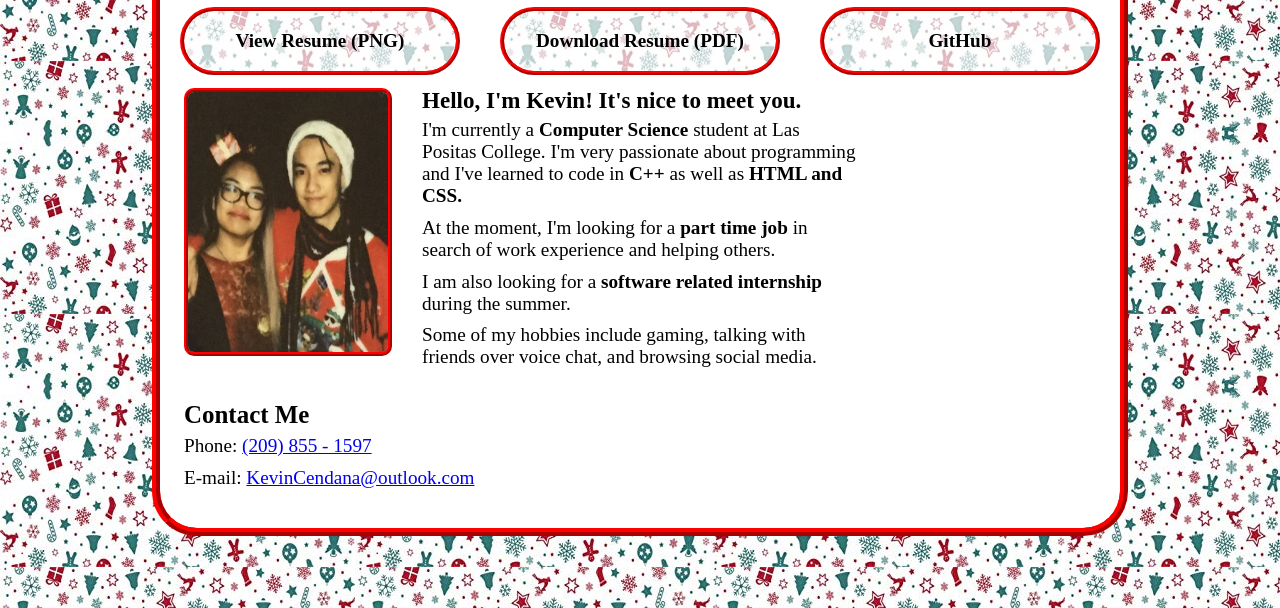
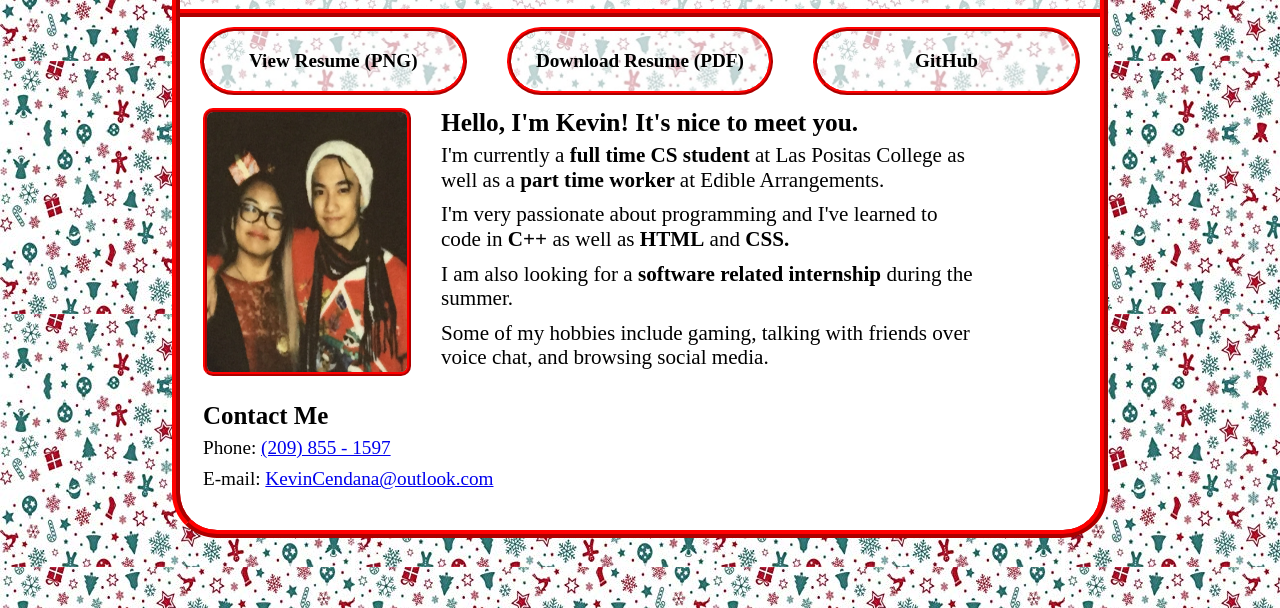
Before and after one commit to KCendana/KevinCendana.github.io, a plain HTML site: page index.html in a window 1280 px wide. Shown: the part 192-800 px from the top of the page. Drawn offline with Linux system fonts and the light colour scheme.

Commit message:
Changed body content, top/bot margins, 1 src folder for images

```diff
--- a/index.html
+++ b/index.html
@@ -17,8 +17,8 @@
 
 	<nav id="nav_menu">
 	    <ul>
-        	<li><a href="FullResume.png" class="current">View Resume (PNG)</a></li>
-        	<li> <a href="FullResume.pdf" download>Download Resume (PDF)</a> </li>
+        	<li><a href="images/FullResume.png" class="current">View Resume (PNG)</a></li>
+        	<li> <a href="images/FullResume.pdf" download>Download Resume (PDF)</a> </li>
         	<li><a href="https://www.github.com/KCendana/">GitHub</a></li>
     	</ul>
 	</nav>
@@ -26,10 +26,10 @@
 	<main>
 		<section>
 			<article>
-			<img src="me.jpg" alt="Kevin Cendana" class = "Kevin">
+			<img src="images/me.jpg" alt="Kevin Cendana" class = "Kevin">
 				<h2 class = "greetings">Hello, I'm Kevin! It's nice to meet you. </h2>
-				<p>I'm currently a <b>Computer Science</b> student at Las Positas College. I'm very passionate about programming and I've learned to code in <b>C++</b> as well as <b>HTML and CSS.</b> </p>
-				<p>At the moment, I'm looking for a <b>part time job</b> in search of work experience and helping others. </p>
+				<p>I'm currently a <b>full time CS student</b> at Las Positas College as well as a <b> part time worker </b> at Edible Arrangements.  </p>
+				<p>I'm very passionate about programming and I've learned to code in <b>C++</b> as well as <b>HTML</b> and <b>CSS.</b> </p>
 				<p>I am also looking for a <b>software related internship</b> during the summer. </p>
 				<p>Some of my hobbies include gaming, talking with friends over voice chat, and browsing social media. </p>
 			</article>
--- a/main.css
+++ b/main.css
@@ -5,7 +5,7 @@
 
 html {
 	/* background-color: #E7CBAE; */
-	background-image: url(boldWallpaper.jpg);
+	background-image: url(images/boldWallpaper.jpg);
 }
 
 body {
@@ -18,15 +18,17 @@ body {
 	background-color: white;
 	font-size: 120%;
 	width: 99%;
-	max-width: 960px;
+	max-width: 920px;
 	margin: 0 auto;
+	margin-top: 20px;
+	margin-bottom: 30px;
 }
 
 /* Header */
 header {
 	font-weight: 900;
 	font-size: 130%;
-	background-image: url(wallpaper.png);
+	background-image: url(images/wallpaper.png);
 	color: #000000;
 	text-align: center;
 	padding: 1.5em 0 2em 0;
@@ -60,7 +62,7 @@ header h3 {
     padding: 1em 0;
 	margin: 10px 20px 0px 20px;
     text-decoration: none;
-	background-image: url(wallpaper.png);
+	background-image: url(images/wallpaper.png);
 	background-color: white;
 	background-position: left top;
 	background-repeat: repeat;
@@ -121,6 +123,8 @@ section p { /*Spacing for every sentence */
 }
 
 article { /*Bottom border for article*/
+	font-size: 110%;
+	width: 120%;
 	padding-bottom: 10px;
 }
 
@@ -128,7 +132,7 @@ article { /*Bottom border for article*/
 .button {
   margin-bottom: 10px;
   margin-left: 20px;
-  background-image: url(wallpaper.png);
+  background-image: url(images/wallpaper.png);
   border-radius: 25px;
   background-position: left top;
   background-repeat: repeat;
```
Also changed, not shown: Images/FullResume.png (added), Images/boldWallpaper.jpg (added), Images/me.jpg (added), Images/wallpaper.png (added), 1 other file.
